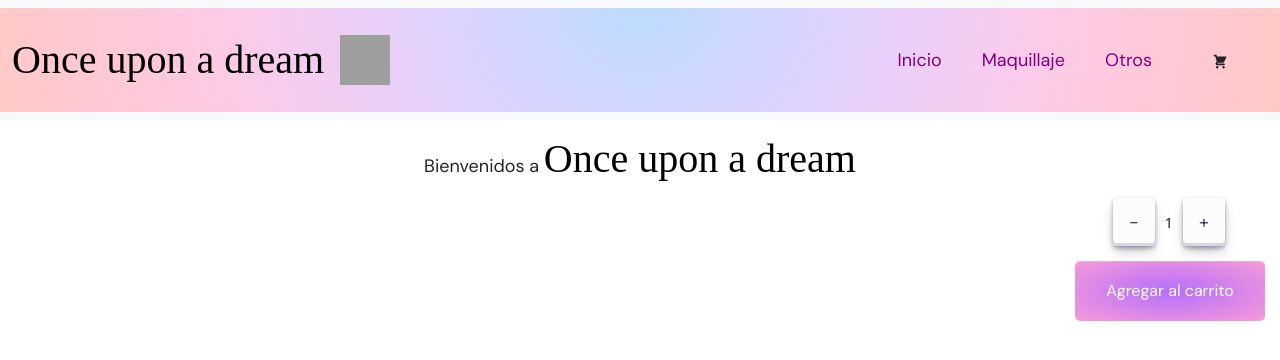
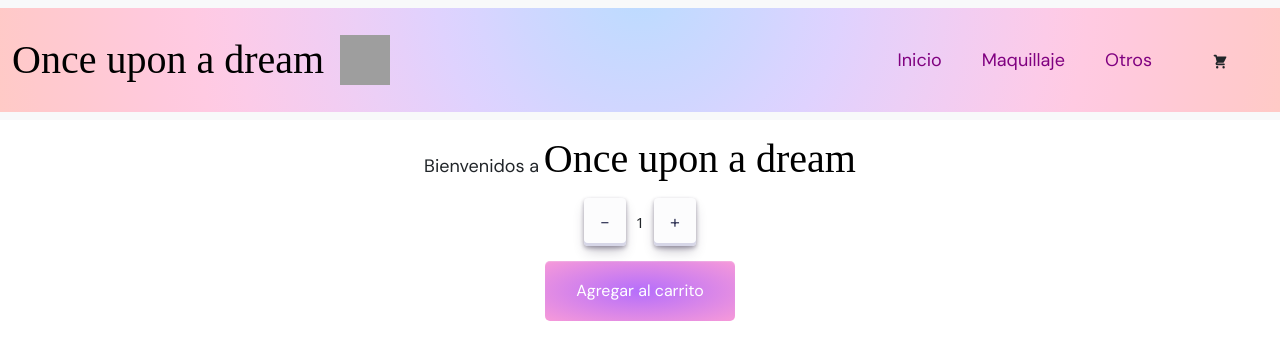
Before and after one commit to Reeeeiich/Tienda-Azofra, a React (Create React App) app: page / in a window 1280 px wide. Shown: the top 360 px of the page. Built offline with nearby package versions, Linux system fonts and the light colour scheme; grey boxes are pictures that could not be loaded; a web font is replaced by a local one.

Commit message:
modificando el ItemCount

```diff
--- a/src/components/ItemCount/index.jsx
+++ b/src/components/ItemCount/index.jsx
@@ -22,7 +22,6 @@ const ItemCount = ({stock, initial, onAdd}) =>{
     }
 
 useEffect(() => {
-
     //El array de dependencias vacío implica que el callback se ejecutará cuando se MONTA el componente por UNICA vez.
     console.log("Se montó el ItemCount");
 }, []
--- a/src/components/ItemCount/styles.css
+++ b/src/components/ItemCount/styles.css
@@ -85,10 +85,9 @@
 .contenedor_contador{
     display: flex;
     flex-direction: column;
-    align-items: flex-end;
+    align-items: center;
 }
 .clicks_container{
-    margin-right: 55px;
     display:flex;
     align-items: center;
 }
```
